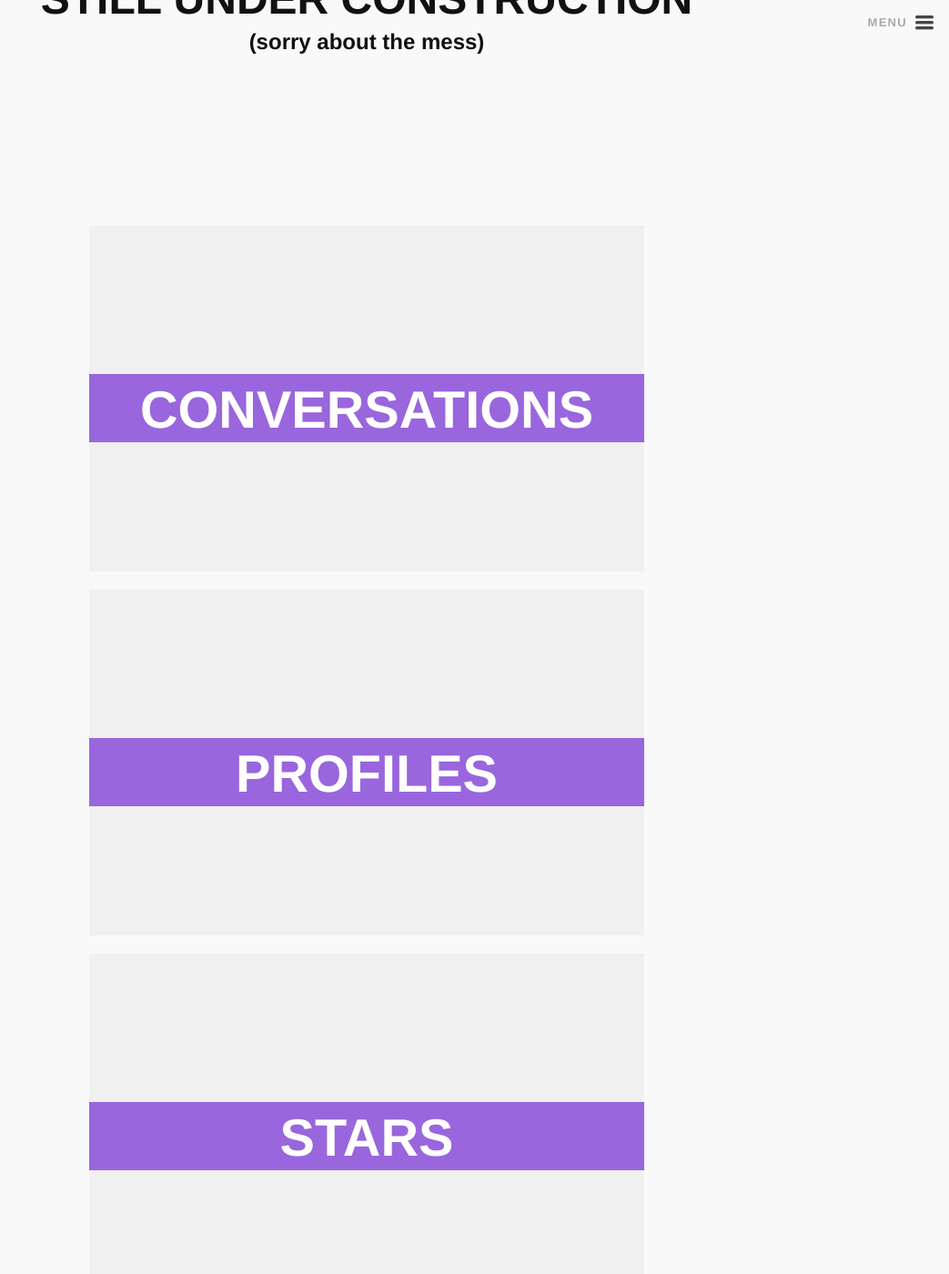
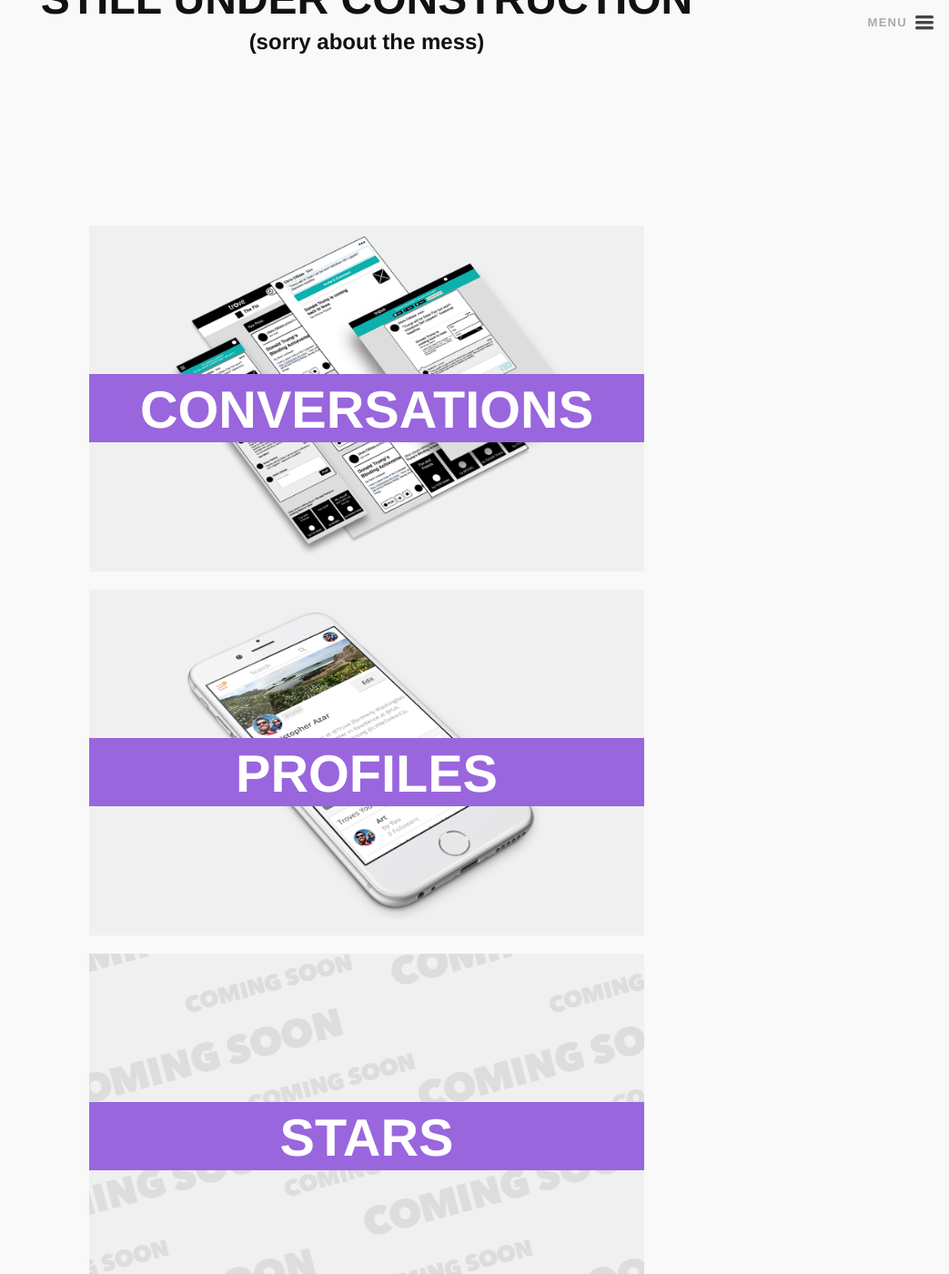
Before and after one commit to ReptarAzar/reptarazar.github.io, a Jekyll site: the page built from portfolio.md, in a window 1280 px wide and 1400 px high, scrolled down 270 px. Shown: the whole window at 91% size, without its empty margins (237-1280 px from the left). Built offline with Jekyll 4.4.1, drawn with Linux system fonts in a browser that asks for light colours; nearby versions of some CDN libraries.

Commit message:
adding some great thumbnails to the project

```diff
--- a/_posts/2015-01-09-trove-profile.markdown
+++ b/_posts/2015-01-09-trove-profile.markdown
@@ -7,11 +7,7 @@ categories:
 ---
 
 <!-- Begin Hero Row -->
-<div class="row hero">
-    <p>slanted diagonal mockups</p>
-    <p>wide, med, narrw</p>
-    <p>like the frontpage one from dribbble, but gray no background</p>
-</div>
+<div class="row hero trove-profile-hero"></div>
 
 <!-- Begin Title Row -->
 <div class="row title">
--- a/_posts/2015-01-10-trove-conversations.markdown
+++ b/_posts/2015-01-10-trove-conversations.markdown
@@ -7,10 +7,7 @@ categories:
 ---
 
 <!-- Begin Hero Row -->
-<div class="hero row">
-<p>3 slanted diagonal wireframes</p>
-    <p>wide, med, narrw</p>
-    <p>like the frontpage one from dribbble, but gray no background</p>
+<div class="hero row trove-conversations-hero">
 </div>
 
 <!-- Begin Title Row -->
--- a/_sass/_layout.scss
+++ b/_sass/_layout.scss
@@ -135,7 +135,7 @@ $font_2: sans-serif;
         //Instead of the line below you could use @includetransition($transition-1, $transition-2, $transition-3, $transition-4, $transition-5, $transition-6, $transition-7, $transition-8, $transition-9, $transition-10)
         transition: .2s max-height ease-in-out;
         border-right: 10px solid $color_0;
-        background: $color_0 url("../assets/img/me-lg.jpg") no-repeat top center;
+        background: #131313 url("../assets/img/me-lg.jpg") no-repeat top center;
         // Huge screeens
         @media screen and (min-width: 1400px) {
             width: 364px;
--- a/_sass/_posts.scss
+++ b/_sass/_posts.scss
@@ -42,7 +42,6 @@ h3.mess {
         margin-bottom: 20px;
 
         // center the images in the back of the thumbs
-        background-size: 70%;
         background-position: 43% 40%;
         background-repeat: no-repeat;
 
@@ -53,6 +52,22 @@ h3.mess {
 
         &.tinker-thumb {
             background-image: url(../assets/img/portfolio/micardi-illustration.png);
+            background-size: 70%;
+        }
+
+        &.trove-profile-thumb {
+            background-image: url(../assets/img/portfolio/profiles/thumb.png);
+            background-size: 100%;
+        }
+
+        &.trove-conversations-thumb {
+            background-image: url(../assets/img/portfolio/conversations/thumb.png);
+            background-size: 100%;
+        }
+
+        &.soon-thumb {
+            background-image: url(../assets/img/portfolio/soon.png);
+            background-repeat: repeat;
         }
 
     }
@@ -126,6 +141,23 @@ h3.mess {
             height: 400px;
             margin: 0 0 10px 0;
             background-color: #eee;
+            box-shadow: 0px -1px 2px 0px rgba(0,0,0,0.5);
+            background-repeat: no-repeat;
+
+            @media screen and (max-width: 540px) {
+                height: 250px;
+                background-size: 130%;
+            }
+
+            &.trove-profile-hero {
+                background-image: url(../assets/img/portfolio/profiles/thumb.png);
+                background-position: 40% 0;
+            }
+
+            &.trove-conversations-hero {
+                background-image: url(../assets/img/portfolio/conversations/thumb.png);
+                background-position: 40% 0;
+            }
 
         }
 
--- a/portfolio.md
+++ b/portfolio.md
@@ -11,21 +11,21 @@ permalink: /portfolio/
 
     <ul class="post-list">
 
-        <li class="post-thumb"><a class="post-link trove" href="/conversations">Conversations</a></li>
+        <li class="post-thumb trove-conversations-thumb"><a class="post-link trove" href="/conversations">Conversations</a></li>
 
-        <li class="post-thumb"><a class="post-link trove" href="/profile">Profiles</a></li>
+        <li class="post-thumb trove-profile-thumb"><a class="post-link trove" href="/profile">Profiles</a></li>
 
-        <li class="post-thumb"><a class="post-link trove" href="/stars-comments">Stars </a></li>
+        <li class="post-thumb soon-thumb"><a class="post-link trove" href="/stars-comments">Stars </a></li>
 
-        <li class="post-thumb"><a class="post-link trove" href="/trove-homepage">Homepage</a></li>
+        <li class="post-thumb soon-thumb"><a class="post-link trove" href="/trove-homepage">Homepage</a></li>
 
-        <li class="post-thumb"><a class="post-link trove" href="/trove-goodies">Goodies</a></li>
+        <li class="post-thumb soon-thumb"><a class="post-link trove" href="/trove-goodies">Goodies</a></li>
 
         <li class="post-thumb tinker-thumb"><a class="post-link littletinker" href="http://littletinker.io" target="_blank">Little Tinker</a></li>
 
         <li class="post-thumb"><a class="post-link ga" href="/future-of-ux">Future of UX</a></li>
 
-        <li class="post-thumb"><a class="post-link ifttt" href="/ifttt">IFTTT</a></li>
+        <li class="post-thumb soon-thumb"><a class="post-link ifttt" href="/ifttt">IFTTT</a></li>
 
     </ul>
 
```
Also changed, not shown: assets/img/portfolio/conversations/thumb.png (added), assets/img/portfolio/profiles/thumb.png (added), assets/img/portfolio/soon.png (added).
